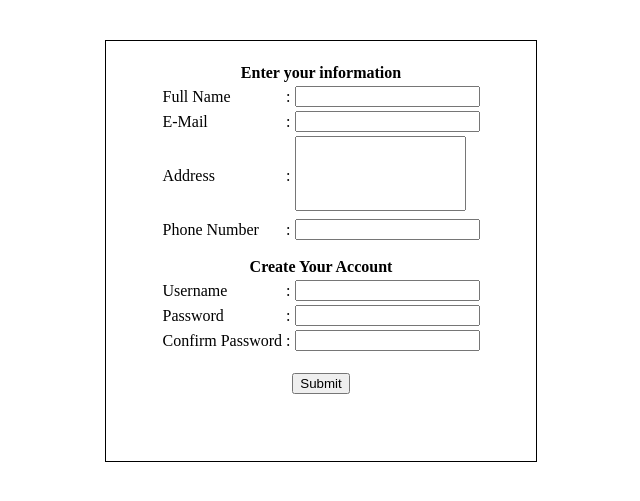
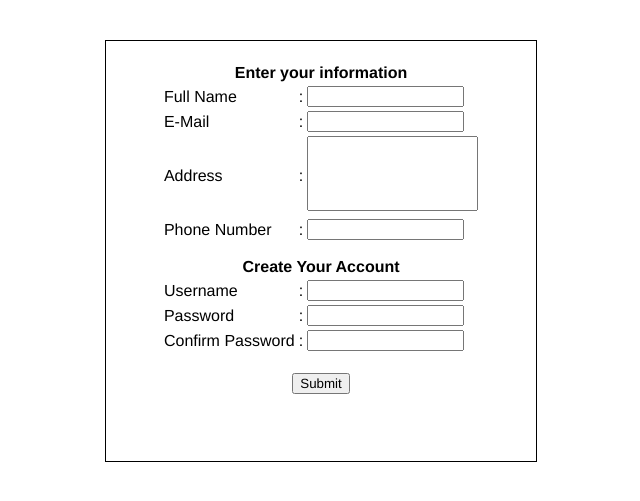
Before and after one commit to TeaInside/Web-Hosting-Manager, a PHP site: page /to/register.php in a window 1280 px wide. Shown: the top 501 px of the page, without its empty margins (319-959 px from the left). Run offline with PHP 8.4, Linux system fonts and the light colour scheme; a stand-in replaces the project's code that opens the database connection.

Commit message:
Update font-family

```diff
--- a/public/register.php
+++ b/public/register.php
@@ -100,6 +100,9 @@ if (isset($_GET['action'], $_GET['w']) && $_SERVER['REQUEST_METHOD'] === "POST")
 	<title>Register</title>
 	<script type="text/javascript" src="js/register.js"></script>
 	<style type="text/css">
+		* {
+			font-family: Helvetica;
+		}
 		.main-cage {
 			margin-top: 40px;
 			border: 1px solid #000;
```
